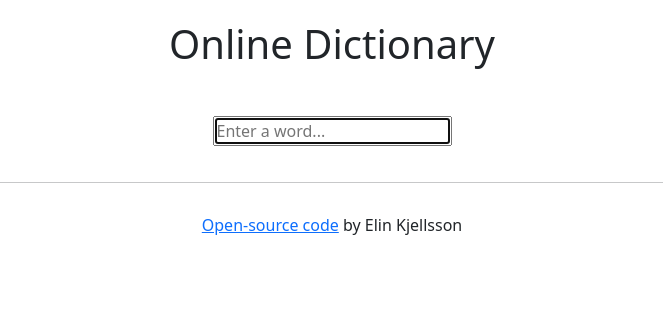
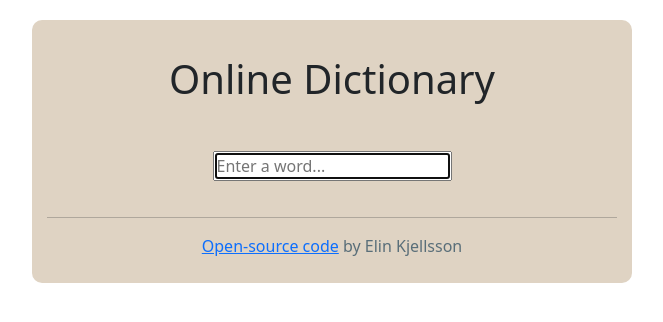
Before and after one commit to elinkjellsson/react-dictionary, a React (Create React App) app: page / in a window 1280 px wide. Shown: the top 322 px of the page, without its empty margins (308-971 px from the left). Built offline with nearby package versions, Linux system fonts and the light colour scheme.

Commit message:
added some initial styling

```diff
--- a/src/App.css
+++ b/src/App.css
@@ -5,5 +5,17 @@ h1 {
 
 footer {
   text-align: center;
-  margin: 30px 0;
+  margin: 10px 0;
+  color: #596e79;
 }
+
+.wrapper {
+  max-width: 600px;
+  margin: 20px auto;
+  display: block;
+  position: relative;
+  box-sizing: border-box;
+  background: #dfd3c3;
+  padding: 15px;
+  border-radius: 10px;
+}
--- a/src/App.js
+++ b/src/App.js
@@ -4,7 +4,8 @@ import Dictionary from "./Dictionary";
 export default function App() {
   return (
     <div className="App">
-      <div className="Conatiner">
+      <div className="conatiner">
+      <div className="wrapper">
      <h1>Online Dictionary</h1>
     <main>
       <Dictionary/>
@@ -14,6 +15,7 @@ export default function App() {
       <a href="https://github.com/elinkjellsson/react-dictionary" target="_blank" rel="noreferrer" id="open-source-link">Open-source code</a>
       {" "}by Elin Kjellsson
       </footer>
+      </div>
      </div>
     </div>
   );
```
